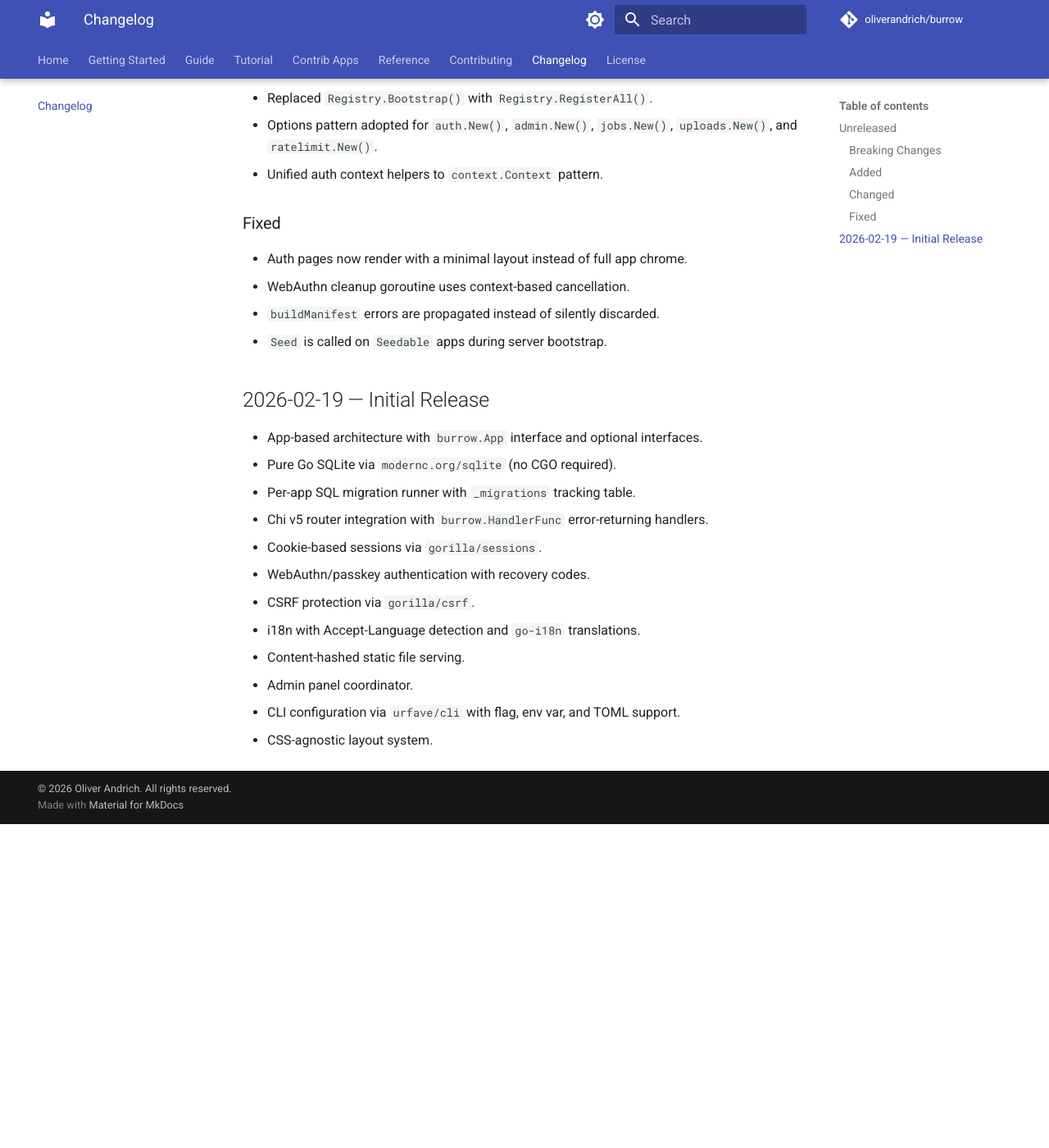
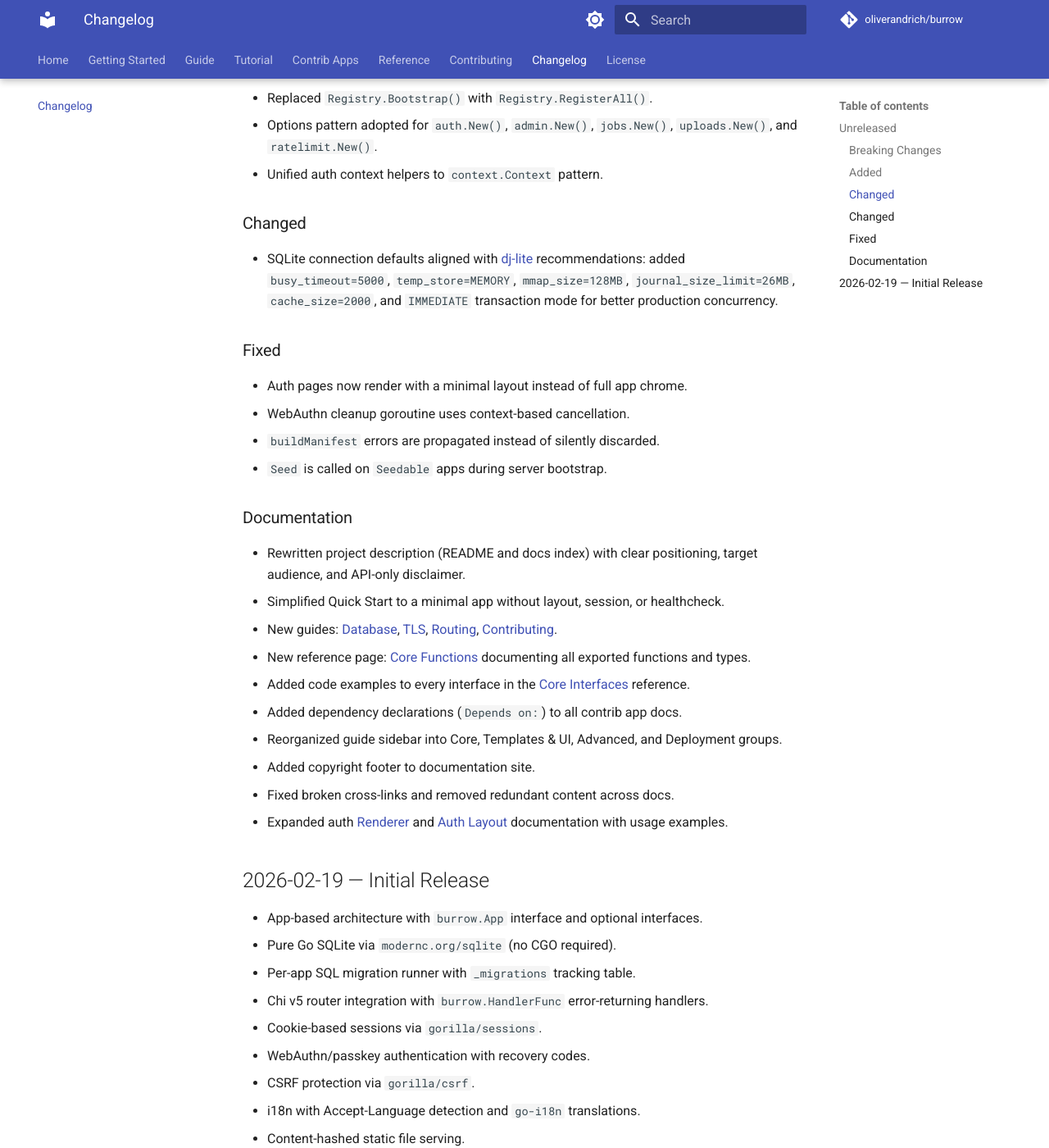
Before and after one commit to oliverandrich/burrow, an MkDocs documentation site: the page built from docs/changelog.md, in a window 1280 px wide and 1400 px high, scrolled down 1596 px. Shown: the whole window at 82% size. Built offline with MkDocs 1.6.1 and Material for MkDocs 9.7.7, drawn with Linux system fonts in a browser that asks for light colours; before the commit the page ends 2601 px from its top, so only the background shows below that.

Commit message:
docs: update changelog with SQLite defaults and documentation improvements

```diff
--- a/docs/changelog.md
+++ b/docs/changelog.md
@@ -41,12 +41,29 @@ All notable changes to Burrow are documented here. This project uses [Convention
 - Options pattern adopted for `auth.New()`, `admin.New()`, `jobs.New()`, `uploads.New()`, and `ratelimit.New()`.
 - Unified auth context helpers to `context.Context` pattern.
 
+### Changed
+
+- SQLite connection defaults aligned with [dj-lite](https://github.com/adamghill/dj-lite/) recommendations: added `busy_timeout=5000`, `temp_store=MEMORY`, `mmap_size=128MB`, `journal_size_limit=26MB`, `cache_size=2000`, and `IMMEDIATE` transaction mode for better production concurrency.
+
 ### Fixed
 
 - Auth pages now render with a minimal layout instead of full app chrome.
 - WebAuthn cleanup goroutine uses context-based cancellation.
 - `buildManifest` errors are propagated instead of silently discarded.
 - `Seed` is called on `Seedable` apps during server bootstrap.
+
+### Documentation
+
+- Rewritten project description (README and docs index) with clear positioning, target audience, and API-only disclaimer.
+- Simplified Quick Start to a minimal app without layout, session, or healthcheck.
+- New guides: [Database](guide/database.md), [TLS](guide/tls.md), [Routing](guide/routing.md), [Contributing](contributing.md).
+- New reference page: [Core Functions](reference/core-functions.md) documenting all exported functions and types.
+- Added code examples to every interface in the [Core Interfaces](reference/interfaces.md) reference.
+- Added dependency declarations (`Depends on:`) to all contrib app docs.
+- Reorganized guide sidebar into Core, Templates & UI, Advanced, and Deployment groups.
+- Added copyright footer to documentation site.
+- Fixed broken cross-links and removed redundant content across docs.
+- Expanded auth [Renderer](contrib/auth.md#renderer) and [Auth Layout](contrib/auth.md#auth-layout) documentation with usage examples.
 
 ## 2026-02-19 — Initial Release
 
```
